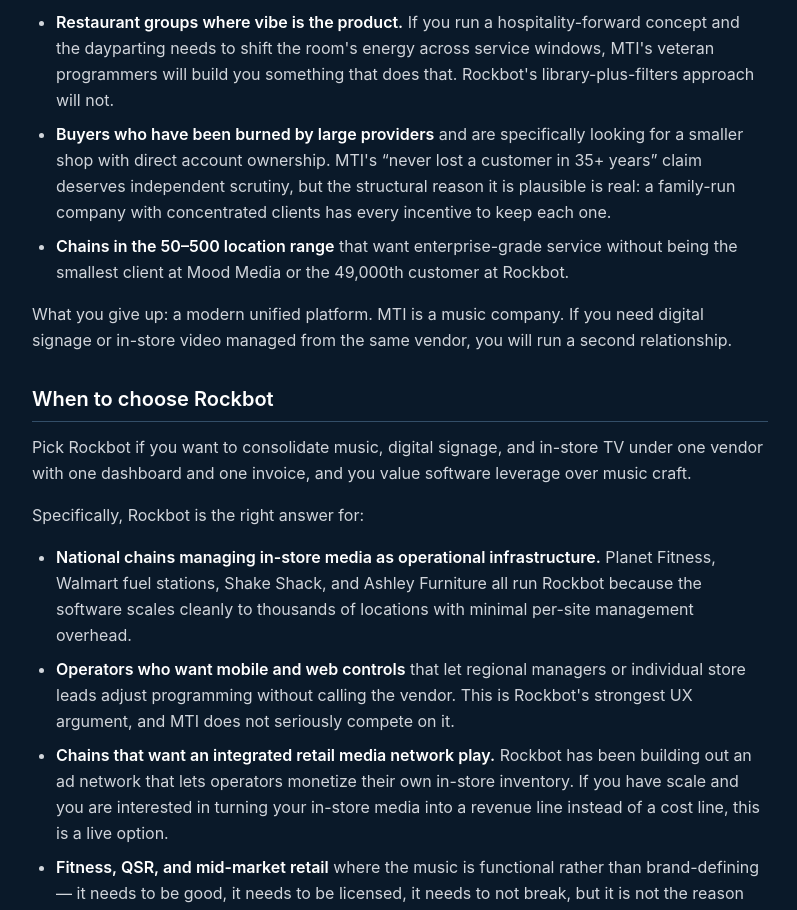
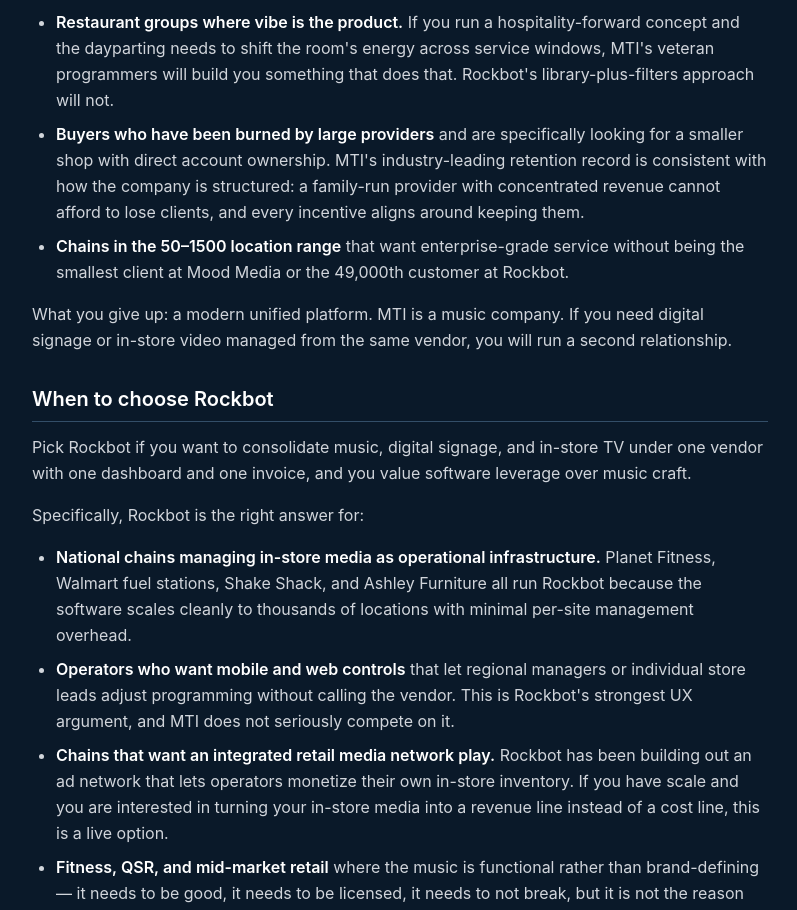
Before and after one commit to epeterb/Instoreindex, a Next.js app: page /analysis/mti-vs-rockbot in a window 1280 px wide. Shown: the part 1087-1997 px from the top of the page, without its empty margins (240-1037 px from the left). Built offline with nearby package versions, Linux system fonts and the light colour scheme; no server answers.

Commit message:
Revise buyer criteria and chain location range
Updated the description for buyers seeking smaller providers and adjusted the location range for chains.

```diff
--- a/app/analysis/mti-vs-rockbot/page.tsx
+++ b/app/analysis/mti-vs-rockbot/page.tsx
@@ -126,16 +126,15 @@
               not.
             </li>
             <li>
-              <strong>Buyers who have been burned by large providers</strong>{" "}
+<strong>Buyers who have been burned by large providers</strong>{" "}
               and are specifically looking for a smaller shop with direct
-              account ownership. MTI&apos;s &ldquo;never lost a customer in
-              35+ years&rdquo; claim deserves independent scrutiny, but the
-              structural reason it is plausible is real: a family-run
-              company with concentrated clients has every incentive to keep
-              each one.
-            </li>
+              account ownership. MTI&apos;s industry-leading retention
+              record is consistent with how the company is structured: a
+              family-run provider with concentrated revenue cannot afford
+              to lose clients, and every incentive aligns around keeping
+              them.            </li>
             <li>
-              <strong>Chains in the 50&ndash;500 location range</strong>{" "}
+              <strong>Chains in the 50&ndash;1500 location range</strong>{" "}
               that want enterprise-grade service without being the smallest
               client at Mood Media or the 49,000th customer at Rockbot.
             </li>
```
